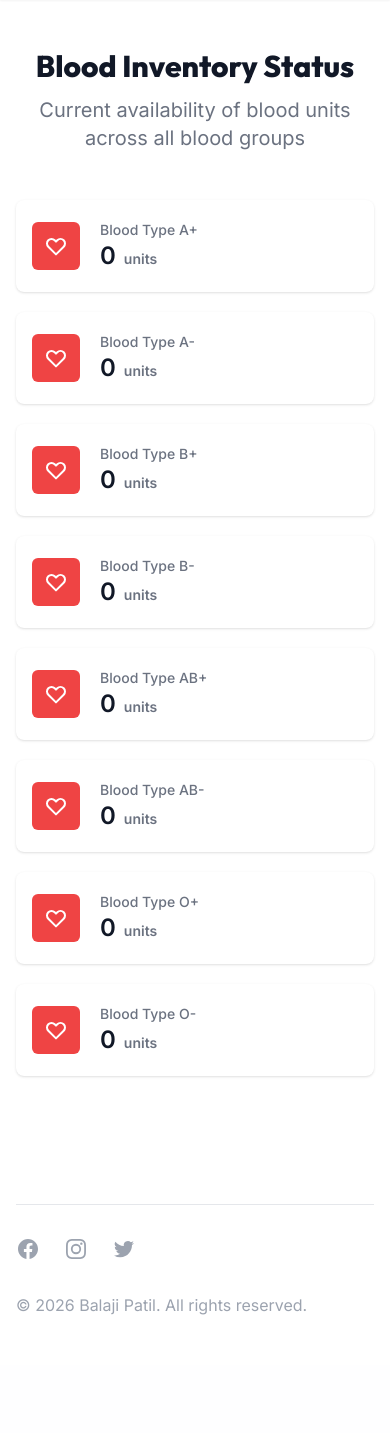
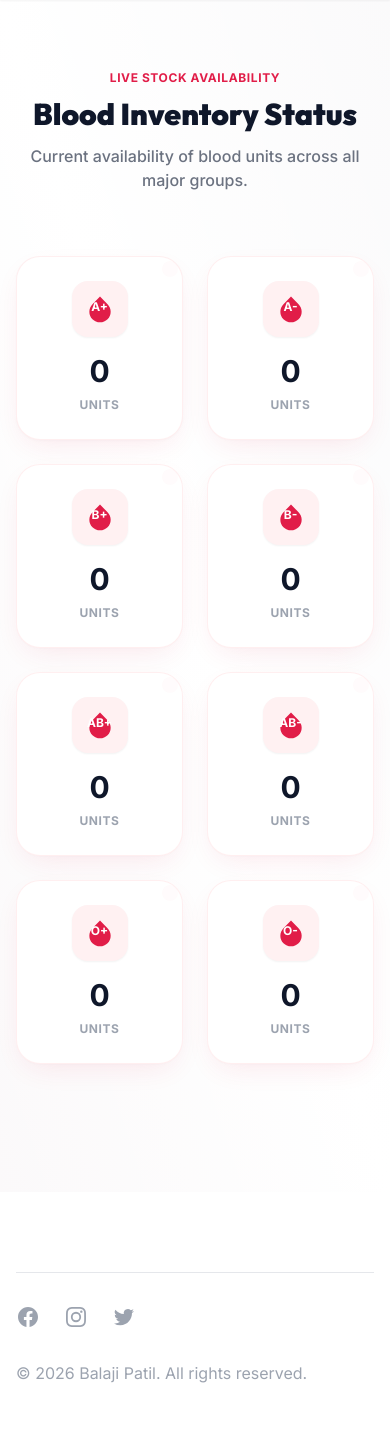
Before and after one commit to BalajiPatil1207/blood_brige_project, a Flask app: page /blood-inventory in a window 390 px wide. Shown: the part 81-1514 px from the top of the page. Before the commit the page ends 1396 px from the top, so only its background shows below. Run offline with Flask 3, Linux system fonts and the light colour scheme; data that the repository does not hold is empty; some libraries are stand-ins or nearby versions.

Commit message:
feat: implement front-end dashboard, landing pages, and database schema for blood management system

```diff
--- a/app/templates/main/blood_inventory.html
+++ b/app/templates/main/blood_inventory.html
@@ -1,66 +1,66 @@
 {% extends "base.html" %}
 
 {% block content %}
-<div class="bg-white py-12">
+<div class="bg-gradient-to-tr from-rose-50/20 via-white to-rose-50/10 py-16 sm:py-24">
     <div class="max-w-7xl mx-auto px-4 sm:px-6 lg:px-8">
-        <div class="text-center">
-            <h2 class="text-3xl font-extrabold text-gray-900 sm:text-4xl">
+        <!-- Header -->
+        <div class="text-center mb-16">
+            <span class="text-primary-600 font-extrabold tracking-wider uppercase text-xs">Live Stock Availability</span>
+            <h2 class="text-3xl sm:text-5xl font-black text-slate-900 mt-2">
                 Blood Inventory Status
             </h2>
-            <p class="mt-3 max-w-2xl mx-auto text-xl text-gray-500 sm:mt-4">
-                Current availability of blood units across all blood groups
+            <p class="mt-3 max-w-2xl mx-auto text-base text-gray-500 font-medium">
+                Current availability of blood units across all major groups.
             </p>
         </div>
 
-        <div class="mt-12">
-            <div class="grid grid-cols-1 gap-5 sm:grid-cols-2 lg:grid-cols-4">
+        <!-- Inventory Grid -->
+        <div class="grid grid-cols-2 gap-6 sm:grid-cols-4 lg:grid-cols-8 mb-16">
             {% for blood_type in ['A+', 'A-', 'B+', 'B-', 'AB+', 'AB-', 'O+', 'O-'] %}
-                <div class="bg-white overflow-hidden shadow rounded-lg">
-                    <div class="px-4 py-5 sm:p-6">
-                        <div class="flex items-center">
-                            <div class="flex-shrink-0 bg-red-500 rounded-md p-3">
-                                <svg class="h-6 w-6 text-white" xmlns="http://www.w3.org/2000/svg" fill="none" viewBox="0 0 24 24" stroke="currentColor">
-                                    <path stroke-linecap="round" stroke-linejoin="round" stroke-width="2" d="M4.318 6.318a4.5 4.5 0 000 6.364L12 20.364l7.682-7.682a4.5 4.5 0 00-6.364-6.364L12 7.636l-1.318-1.318a4.5 4.5 0 00-6.364 0z" />
+            {% set stock = inventory.get(blood_type, 0) %}
+            <div class="bg-white border border-rose-100/60 rounded-3xl p-6 shadow-premium hover:shadow-premium-hover transform hover:-translate-y-1 transition duration-300 flex flex-col items-center justify-between text-center relative overflow-hidden">
+                {% if stock < 5 %}
+                <span class="absolute top-2 right-2 w-2 h-2 rounded-full bg-primary-500 animate-ping"></span>
+                {% endif %}
+
+                <!-- Stylized drop -->
+                <div class="w-14 h-14 bg-rose-50 text-primary-600 rounded-2xl flex items-center justify-center mb-4 relative shadow-sm">
+                    <svg class="w-8 h-8 fill-current" viewBox="0 0 24 24">
+                        <path d="M12 2.69l5.66 5.66a8 8 0 1 1-11.31 0z"/>
                     </svg>
+                    <span class="absolute inset-0 flex items-center justify-center font-bold text-xs text-white pb-1 select-none">{{ blood_type }}</span>
                 </div>
-                            <div class="ml-5 w-0 flex-1">
-                                <dl>
-                                    <dt class="text-sm font-medium text-gray-500 truncate">
-                                        Blood Type {{ blood_type }}
-                                    </dt>
-                                    <dd class="flex items-baseline">
-                                        <div class="text-2xl font-semibold text-gray-900">
-                                            {{ inventory.get(blood_type, 0) }}
-                                        </div>
-                                        <div class="ml-2 flex items-baseline text-sm font-semibold text-gray-500">
-                                            units
-                                        </div>
-                                    </dd>
-                                </dl>
-                            </div>
-                        </div>
+
+                <div>
+                    <span class="block text-3xl font-black text-slate-900 mb-0.5">{{ stock }}</span>
+                    <span class="text-xs font-bold text-gray-400 uppercase tracking-wider">Units</span>
                 </div>
             </div>
             {% endfor %}
         </div>
-        </div>
 
-        {% if current_user.is_authenticated and current_user.role == 'hospital' %}
-        <div class="mt-12">
-            <div class="text-center">
-                <h3 class="text-2xl font-bold text-gray-900">
-                    Request Emergency Blood Supply
+        <!-- Hospital Request Box -->
+        {% if current_user.is_authenticated and current_user.user_type == 'hospital' %}
+        <div class="max-w-2xl mx-auto bg-white border border-rose-100/60 rounded-3xl shadow-premium p-8 sm:p-10 relative overflow-hidden">
+            <div class="absolute -right-24 -top-24 w-48 h-48 bg-primary-500/10 rounded-full blur-3xl"></div>
+
+            <div class="text-center mb-8">
+                <span class="text-primary-600 font-extrabold tracking-wider uppercase text-xs">Request Supply</span>
+                <h3 class="text-2xl sm:text-3xl font-extrabold text-slate-900 mt-2">
+                    Emergency Blood Supply
                 </h3>
-                <p class="mt-2 text-gray-600">
-                    Fill out the form below to request blood units
+                <p class="mt-2 text-sm text-gray-500 font-medium">
+                    Submit a formal requisition request to local blood banks.
                 </p>
             </div>
 
-            <div class="mt-8 max-w-lg mx-auto">
             <form action="{{ url_for('main.create_emergency_request') }}" method="POST" class="space-y-6">
+                <!-- Row -->
+                <div class="grid grid-cols-1 sm:grid-cols-2 gap-5">
                     <div>
-                        <label for="blood_type" class="block text-sm font-medium text-gray-700">Blood Type Required</label>
-                        <select id="blood_type" name="blood_type" required class="mt-1 block w-full pl-3 pr-10 py-2 text-base border-gray-300 focus:outline-none focus:ring-red-500 focus:border-red-500 sm:text-sm rounded-md">
+                        <label for="blood_type" class="block text-xs font-bold text-gray-500 uppercase tracking-wider mb-2">Blood Group Required</label>
+                        <select id="blood_type" name="blood_type" required
+                            class="block w-full px-4 py-3 border border-rose-100/80 rounded-2xl text-gray-900 font-medium focus:outline-none focus:ring-4 focus:ring-primary-500/10 focus:border-primary-500 transition duration-150 sm:text-sm bg-rose-50/10">
                             <option value="">Select blood type</option>
                             {% for blood_type in ['A+', 'A-', 'B+', 'B-', 'AB+', 'AB-', 'O+', 'O-'] %}
                             <option value="{{ blood_type }}">{{ blood_type }}</option>
@@ -69,13 +69,19 @@
                     </div>
 
                     <div>
-                        <label for="units_needed" class="block text-sm font-medium text-gray-700">Units Needed</label>
-                        <input type="number" name="units_needed" id="units_needed" min="1" required class="mt-1 focus:ring-red-500 focus:border-red-500 block w-full shadow-sm sm:text-sm border-gray-300 rounded-md">
+                        <label for="units_needed" class="block text-xs font-bold text-gray-500 uppercase tracking-wider mb-2">Units Required</label>
+                        <input type="number" name="units_needed" id="units_needed" min="1" required
+                            class="block w-full px-4 py-3 border border-rose-100/80 rounded-2xl placeholder-gray-400 text-gray-900 font-medium focus:outline-none focus:ring-4 focus:ring-primary-500/10 focus:border-primary-500 transition duration-150 sm:text-sm bg-rose-50/10"
+                            placeholder="Units count">
+                    </div>
                 </div>
 
+                <!-- Row -->
+                <div class="grid grid-cols-1 sm:grid-cols-2 gap-5">
                     <div>
-                        <label for="priority" class="block text-sm font-medium text-gray-700">Priority Level</label>
-                        <select id="priority" name="priority" required class="mt-1 block w-full pl-3 pr-10 py-2 text-base border-gray-300 focus:outline-none focus:ring-red-500 focus:border-red-500 sm:text-sm rounded-md">
+                        <label for="priority" class="block text-xs font-bold text-gray-500 uppercase tracking-wider mb-2">Priority Level</label>
+                        <select id="priority" name="priority" required
+                            class="block w-full px-4 py-3 border border-rose-100/80 rounded-2xl text-gray-900 font-medium focus:outline-none focus:ring-4 focus:ring-primary-500/10 focus:border-primary-500 transition duration-150 sm:text-sm bg-rose-50/10">
                             <option value="">Select priority</option>
                             <option value="CRITICAL">Critical</option>
                             <option value="HIGH">High</option>
@@ -85,22 +91,26 @@
                     </div>
 
                     <div>
-                        <label for="patient_details" class="block text-sm font-medium text-gray-700">Patient Details</label>
-                        <textarea id="patient_details" name="patient_details" rows="3" required class="mt-1 focus:ring-red-500 focus:border-red-500 block w-full shadow-sm sm:text-sm border-gray-300 rounded-md"></textarea>
+                        <label for="deadline" class="block text-xs font-bold text-gray-500 uppercase tracking-wider mb-2">Required By</label>
+                        <input type="datetime-local" name="deadline" id="deadline" required
+                            class="block w-full px-4 py-3 border border-rose-100/80 rounded-2xl text-gray-900 font-medium focus:outline-none focus:ring-4 focus:ring-primary-500/10 focus:border-primary-500 transition duration-150 sm:text-sm bg-rose-50/10">
+                    </div>
                 </div>
 
                 <div>
-                        <label for="deadline" class="block text-sm font-medium text-gray-700">Required By</label>
-                        <input type="datetime-local" name="deadline" id="deadline" required class="mt-1 focus:ring-red-500 focus:border-red-500 block w-full shadow-sm sm:text-sm border-gray-300 rounded-md">
+                    <label for="patient_details" class="block text-xs font-bold text-gray-500 uppercase tracking-wider mb-2">Patient Diagnosis / Case details</label>
+                    <textarea id="patient_details" name="patient_details" rows="3" required
+                        class="block w-full px-4 py-3 border border-rose-100/80 rounded-2xl placeholder-gray-400 text-gray-900 font-medium focus:outline-none focus:ring-4 focus:ring-primary-500/10 focus:border-primary-500 transition duration-150 sm:text-sm bg-rose-50/10"
+                        placeholder="Please include patient diagnosis, ward number or critical indicators..."></textarea>
                 </div>
 
                 <div>
-                        <button type="submit" class="w-full flex justify-center py-2 px-4 border border-transparent rounded-md shadow-sm text-sm font-medium text-white bg-red-600 hover:bg-red-700 focus:outline-none focus:ring-2 focus:ring-offset-2 focus:ring-red-500">
-                            Submit Request
+                    <button type="submit"
+                        class="w-full flex justify-center py-3.5 px-4 border border-transparent text-sm font-bold rounded-2xl text-white bg-gradient-to-r from-primary-600 to-rose-500 hover:from-primary-700 hover:to-rose-600 shadow-premium hover:shadow-premium-hover transform hover:-translate-y-0.5 active:translate-y-0 transition duration-150 focus:outline-none focus:ring-4 focus:ring-primary-500/20">
+                        Submit Emergency Requisition
                     </button>
                 </div>
             </form>
-            </div>
         </div>
         {% endif %}
     </div>
```
Lines whose indentation alone changed are shown as unchanged.
